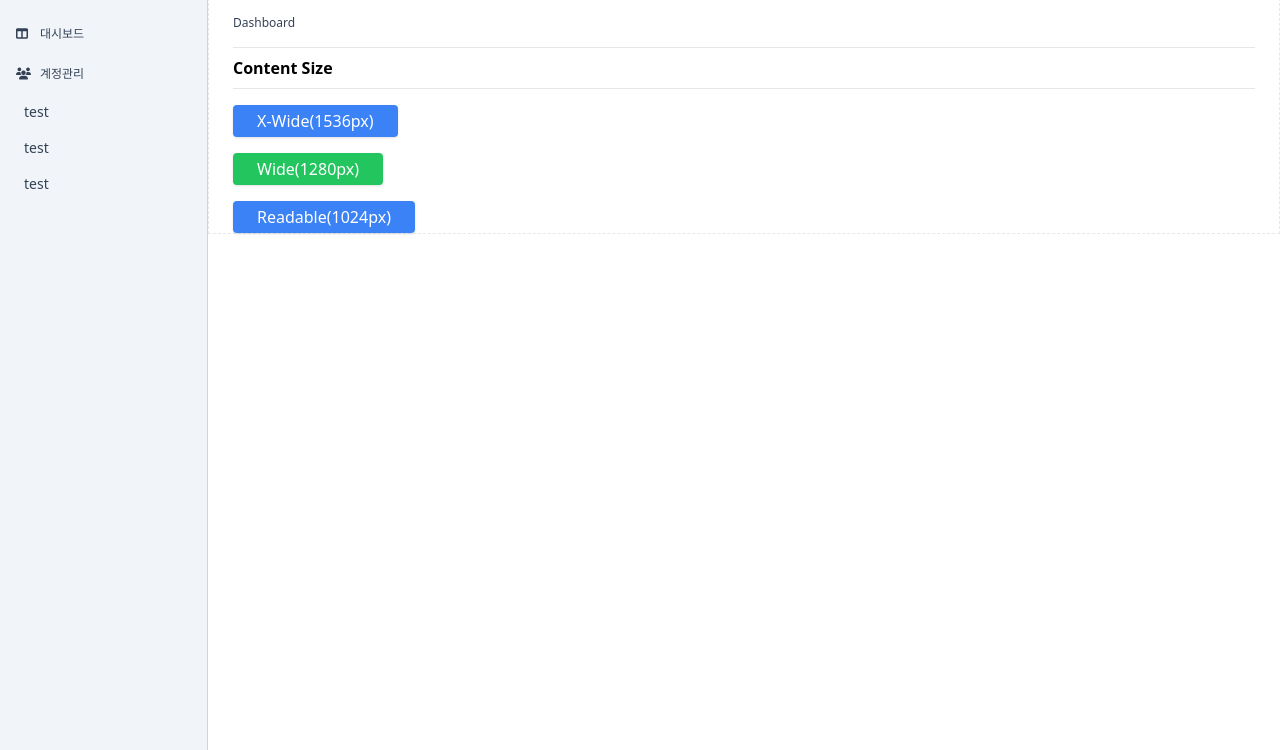
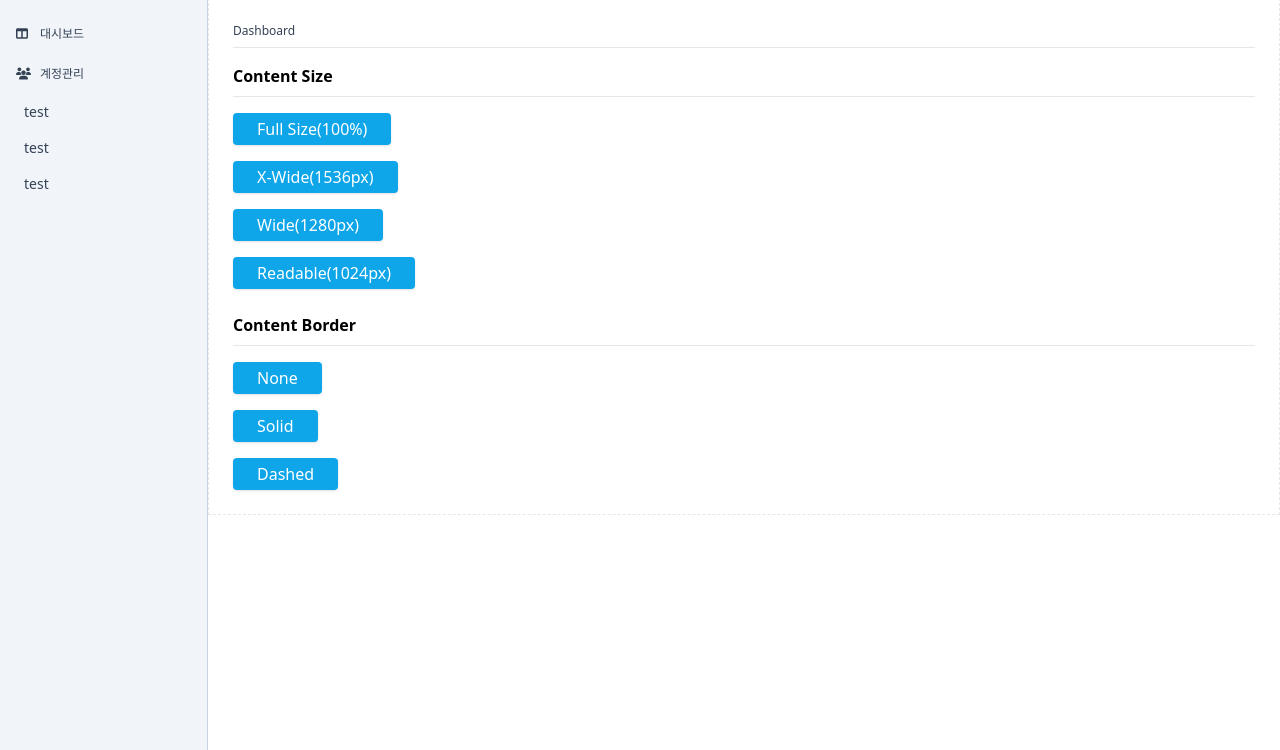
Before and after one commit to chosajang/tailwindcss-template, a website: page p/dashboard/index.html in a window 1280 px wide. Shown: the part 50-800 px from the top of the page. Drawn offline with nearby package versions, Linux system fonts and the light colour scheme.

Commit message:
컨텐츠 사이즈, 보더 설정 추가

```diff
--- a/p/dashboard/index.html
+++ b/p/dashboard/index.html
@@ -7,56 +7,82 @@
   <script src="https://cdn.tailwindcss.com"></script>
   <title>Dashboard</title>
   <link rel="icon" href="/p/dashboard/assets/images/planets.ico">
-  <!--// Layout JS -->
+  <!-- Layout JS -->
   <script src="./assets/js/common.js"></script>
   <script src="./assets/js/header.js" defer ></script>
   <script src="./assets/js/sidebar.js" defer ></script>
 </head>
 <body class="w-full font-sans">
-<!--// // Header : ST -->
   <header id="header"></header>
-<!--// // Header : ED -->
 
-<!--// Main : ST -->
-<main class="w-full">
-  <!--// Sidebar : ST -->
+  <!-- Main : ST -->
+  <main class="w-full min-h-full">
+    <!-- Sidebar : ST -->
     <aside id="aside-menu"></aside>
-  <!--// Sidebar : ST -->
+    <!-- Sidebar : ST -->
 
-  <!--// Contents : ST -->
+    <!-- Contents : ST -->
     <div class="md:ml-52">
-    <div class="container border border-dashed bg-white m-auto px-4 md:px-6" id="content-wrap">
-      <!--// Breadcrumb -->
-      <div class="py-4 border-b">
+      <div class="container border border-dashed bg-white m-auto px-4 py-4 md:px-6 duration-300" id="content-wrap">
+        <!-- Breadcrumb -->
+        <div class="py-2 border-b">
           <nav class="text-xs text-slate-700">
             <ul>
               <li>Dashboard</li>
             </ul>
           </nav>
         </div>
-      <!--// Title -->
+
+        <!-- Content Size -->
+        <div class="py-2">
+          <!-- Title -->
           <div class="border-b mb-4 py-2"><p class="text-base font-bold">Content Size</p></div>
+          <!-- Card -->
+          <div class="text-base">
+            <button class="rounded flex shadow bg-sky-500 px-6 py-1 text-white hover:bg-sky-600" onclick="layoutChange('size','max-w-full')">Full Size(100%)</button>
+            <button class="rounded flex shadow bg-sky-500 px-6 py-1 text-white hover:bg-sky-600 mt-4" onclick="layoutChange('size','default')">X-Wide(1536px)</button>
+            <button class="rounded flex shadow bg-sky-500 px-6 py-1 text-white hover:bg-sky-600 mt-4" onclick="layoutChange('size','max-w-screen-xl')">Wide(1280px)</button>
+            <button class="rounded flex shadow bg-sky-500 px-6 py-1 text-white hover:bg-sky-600 mt-4" onclick="layoutChange('size','max-w-screen-lg')">Readable(1024px)</button>
+          </div>
+        </div>
 
+        <!-- Content Border -->
+        <div class="py-2">
+          <!-- Title -->
+          <div class="border-b mb-4 py-2"><p class="text-base font-bold">Content Border</p></div>
+          <!-- Card -->
           <div class="text-base">
-        <button class="rounded flex shadow bg-blue-500 px-6 py-1 text-white hover:bg-blue-600" onclick="layoutChange('default')">X-Wide(1536px)</button>
-        <button class="rounded flex shadow bg-green-500 px-6 py-1 text-white hover:bg-green-600 mt-4" onclick="layoutChange('max-w-screen-xl')">Wide(1280px)</button>
-        <button class="rounded flex shadow bg-blue-500 px-6 py-1 text-white hover:bg-blue-600 mt-4" onclick="layoutChange('max-w-screen-lg')">Readable(1024px)</button>
+            <button class="rounded flex shadow bg-sky-500 px-6 py-1 text-white hover:bg-sky-600" onclick="layoutChange('border','border-none')">None</button>
+            <button class="rounded flex shadow bg-sky-500 px-6 py-1 text-white hover:bg-sky-600 mt-4" onclick="layoutChange('border','border-solid')">Solid</button>
+            <button class="rounded flex shadow bg-sky-500 px-6 py-1 text-white hover:bg-sky-600 mt-4" onclick="layoutChange('border','border-dashed')">Dashed</button>
+          </div>
         </div>
 
       </div><!--// <div class="container m-auto p-4 md:p-6"> -->
     </div><!--// Contents : ED -->
 
-</main><!--// Main : ED -->
+  </main><!--// Main : ED -->`
 </body>
 <script>
-  const layoutChange = (option) => {
+  const layoutChange = (style, option) => {
     const contentObj = document.getElementById('content-wrap')
-
+    if( style == 'size') {
+      contentObj.classList.remove('max-w-full')
       contentObj.classList.remove('max-w-screen-lg')
       contentObj.classList.remove('max-w-screen-xl')
       if( option != 'default' ) {
         contentObj.classList.add(option)
       }
+    } else if( style == 'border') {
+      contentObj.classList.remove('border-none')
+      contentObj.classList.remove('border-solid')
+      contentObj.classList.remove('border-dashed')
+
+      contentObj.classList.add(option)
+    }
+
+
+
   }
 </script>
 </html>
```
Lines whose indentation alone changed are shown as unchanged.
